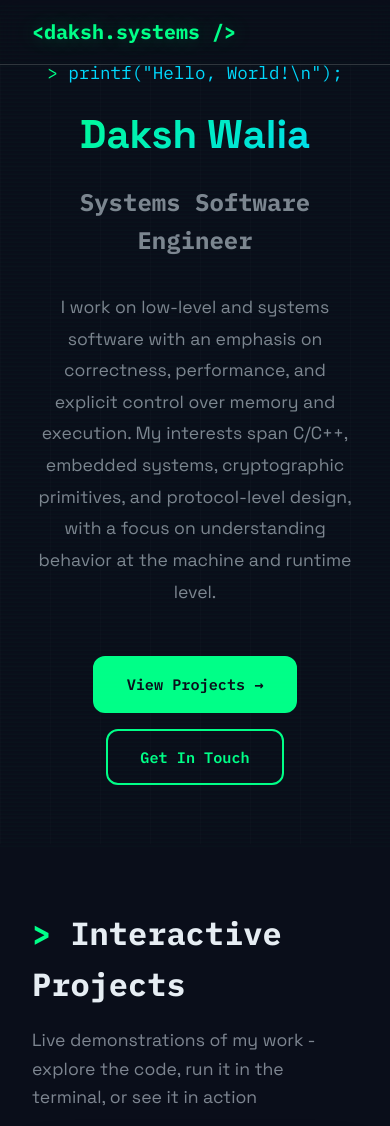
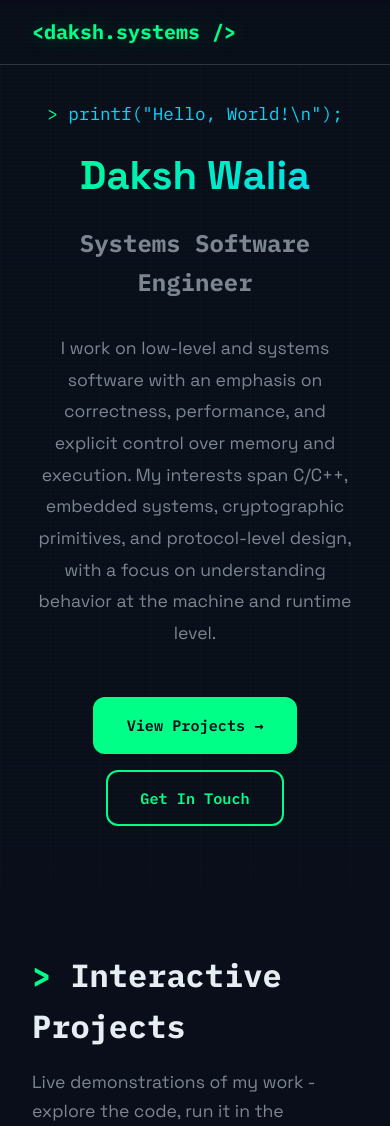
Before and after one commit to patchyevolve/sys-portfolio, a Flask app: page / in a window 390 px wide. Shown: the top 1126 px of the page. Run offline with Flask 3, Linux system fonts and the light colour scheme.

Commit message:
fixed responsiveness for landscape mode in mobile view

```diff
--- a/static/css/style.css
+++ b/static/css/style.css
@@ -170,12 +170,12 @@ section:target {
    HERO SECTION
    ======================================== */
 .hero {
-    height: 100vh;
+    min-height: 100svh;   /* mobile-safe viewport */
     display: flex;
     align-items: center;
     justify-content: center;
-    position: relative;
     overflow: hidden;
+    padding-top: 80px;
 }
 
 /* Animated grid background */
@@ -771,4 +771,11 @@ section:target {
     .iframe-container {
         margin: var(--spacing-sm);
     }
+
+    .hero {
+        min-height: auto;
+        height: auto;
+        padding-top: 100px;
+        padding-bottom: 60px;
+    }
 }
```
